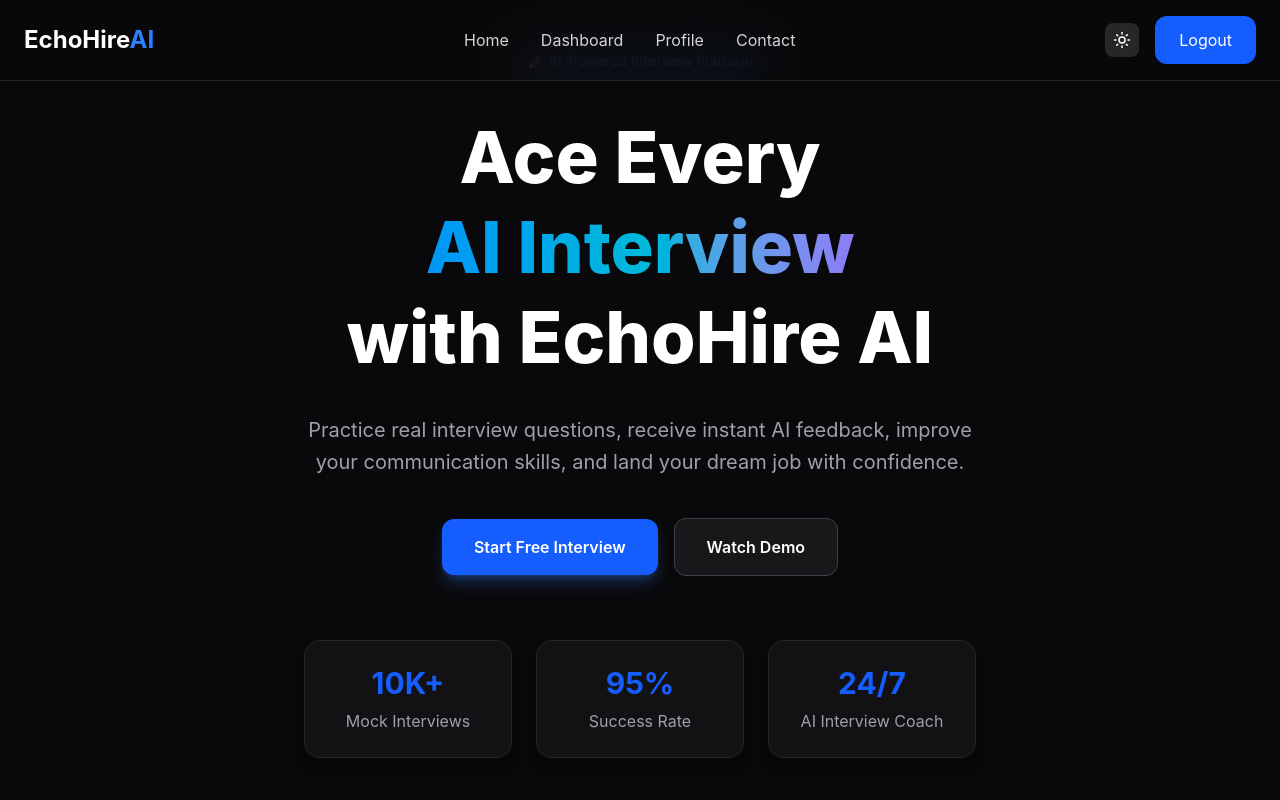
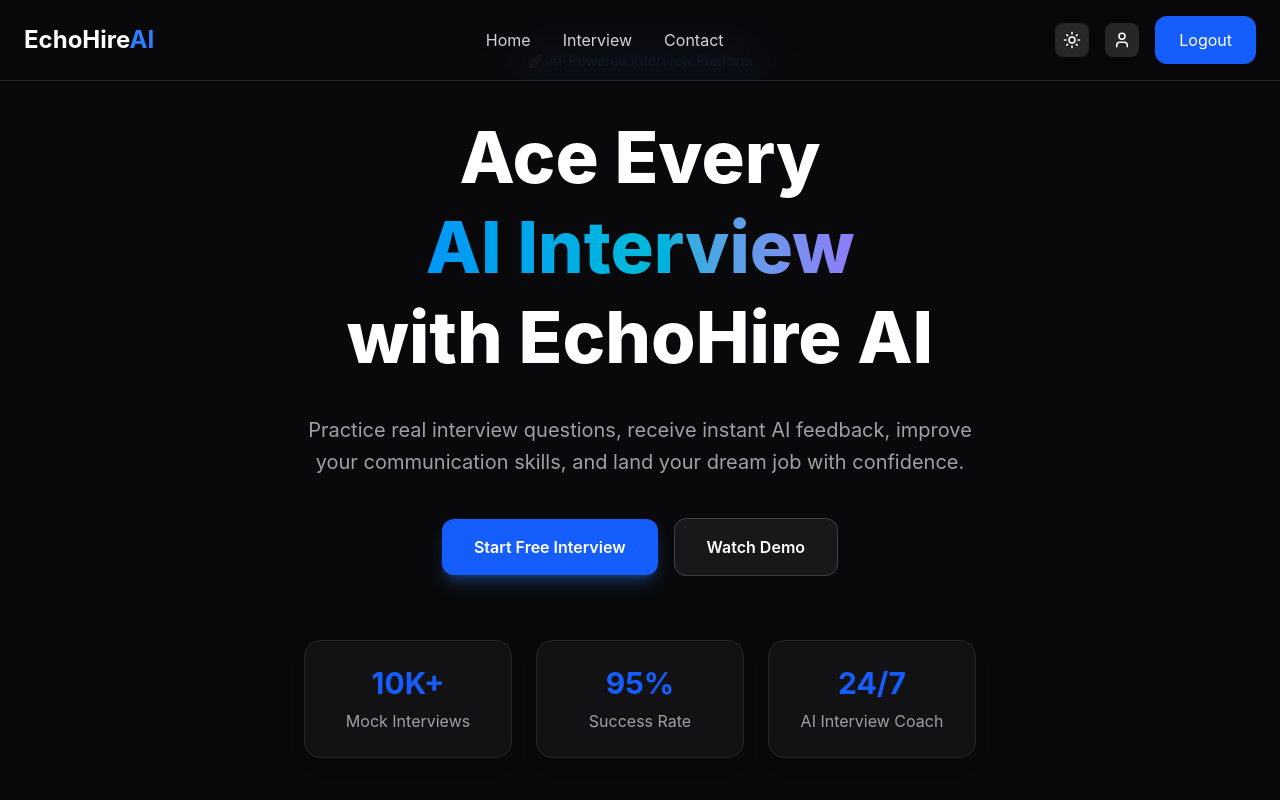
Before and after one commit to keshrirohan/Ai_Interview, a React (Vite) app: page / in a window 1280 px wide. Shown: the top 800 px of the page. Built offline with nearby package versions, Linux system fonts and the light colour scheme.

Commit message:
feat: update Navbar component; add User icon and modify links for improved navigation

```diff
--- a/src/components/Navbar.jsx
+++ b/src/components/Navbar.jsx
@@ -1,7 +1,7 @@
 import { useRef, useState } from "react";
 import gsap from "gsap";
 import { useGSAP } from "@gsap/react";
-import { Menu, X } from "lucide-react";
+import { Menu, User, X } from "lucide-react";
 
 import ThemeToggle from "./ThemeToggle";
 import Signup from "./auth/Signup";
@@ -50,7 +50,7 @@
   // Navbar Links
   // =========================
 
-  const links = ["Home", "Dashboard", "Profile", "Contact"];
+  const links = ["Home", "Interview", "Contact"];
 
   return (
     <>
@@ -67,12 +67,15 @@
 
           <ul className="hidden gap-8 md:flex">
             {links.map((item) => (
+              <a href={`/${item.toLowerCase()}`}>
+                {" "}
                 <li
                   key={item}
                   className="cursor-pointer text-zinc-700 transition hover:text-blue-500 dark:text-zinc-300"
                 >
                   {item}
                 </li>
+              </a>
             ))}
           </ul>
 
@@ -81,12 +84,17 @@
           <div className="hidden items-center gap-4 md:flex">
             <ThemeToggle />
             {user ? (
+              <>
+                <button className="p-2 rounded-lg bg-zinc-200 dark:bg-zinc-800 text-zinc-900 dark:text-white transition hover:scale-110">
+                  <User size={18} />
+                </button>
                 <button
                   onClick={logout}
                   className="rounded-xl bg-blue-600 px-6 py-3 text-white"
                 >
                   Logout
                 </button>
+              </>
             ) : (
               <>
                 <button
@@ -110,7 +118,11 @@
 
           <div className="flex items-center gap-3 md:hidden">
             <ThemeToggle />
-
+            {user ? (
+              <button className="p-2 rounded-lg bg-zinc-200 dark:bg-zinc-800 text-zinc-900 dark:text-white transition hover:scale-110">
+                <User size={18} />
+              </button>
+            ) : null}
             <button onClick={() => setOpen(!open)}>
               {open ? (
                 <X className="text-zinc-900 dark:text-white" />
```
Lines whose indentation alone changed are shown as unchanged.
